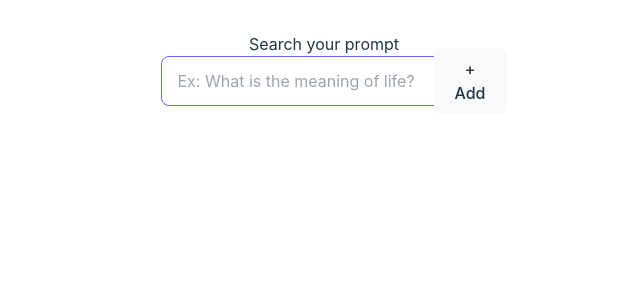
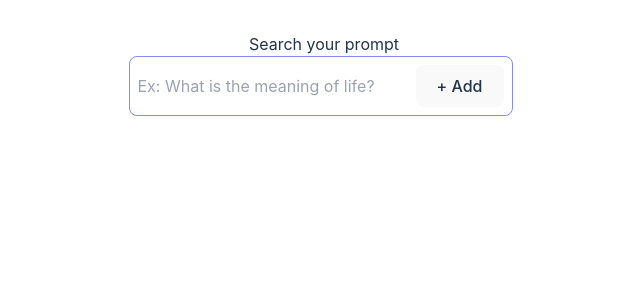
Before and after one commit to bernbecht/prompt-manager, a React (Vite) app in the folder client/: page / in a window 1280 px wide. Shown: the top 300 px of the page, without its empty margins (316-956 px from the left). Built offline with nearby package versions, Linux system fonts and the light colour scheme.

Commit message:
💄 plays with tailwind on SearchBar component style

```diff
--- a/client/src/components/SearchBar/SearchBar.css
+++ /dev/null
@@ -1,30 +0,0 @@
-.SearchBar {
-  font-size: 1em;
-  text-align: center;
-  background-color: transparent;
-  text-align: left;
-  box-sizing: border-box;
-  flex-grow: 1;
-  border: 0;
-  height: 100%;
-  padding: 0 var(--space-2);
-}
-
-.SearchBar:focus {
-  outline: none;
-}
-
-.SearchBarContainer {
-  height: 50px;
-  display: flex;
-  align-items: center;
-  justify-content: space-between;
-  padding: var(--space-2);
-  border-radius: var(--space-2);
-  border: 1px solid var(--color-primary);
-  width: 320px;
-}
-
-.SearchBarContainer:focus-within {
-  box-shadow: 0 0 var(--space-2) 1px var(--color-primary-light);
-}
--- a/client/src/components/SearchBar/SearchBar.tsx
+++ b/client/src/components/SearchBar/SearchBar.tsx
@@ -1,5 +1,3 @@
-import './SearchBar.css'
-
 interface Props {
   query: string
   auxButton?: React.ReactNode
@@ -8,12 +6,21 @@ interface Props {
 
 export function SearchBar({ query, auxButton, handleQueryChange }: Props) {
   return (
-    <label className="SearchBarContainer">
+    <label
+      className="w-96 px-2 py-2
+        flex items-center
+        border rounded-lg border-indigo-400
+        focus-within:ring-1 focus-within:ring-indigo-500 focus-within:ring-opacity-50
+        transition"
+    >
       <input
         type="text"
         placeholder="Ex: What is the meaning of life?"
         onChange={(event) => handleQueryChange(event.target.value)}
-        className="SearchBar"
+        className="text-left
+          grow
+          py-2
+          focus:outline-none"
         value={query}
       />
       {auxButton}
```
